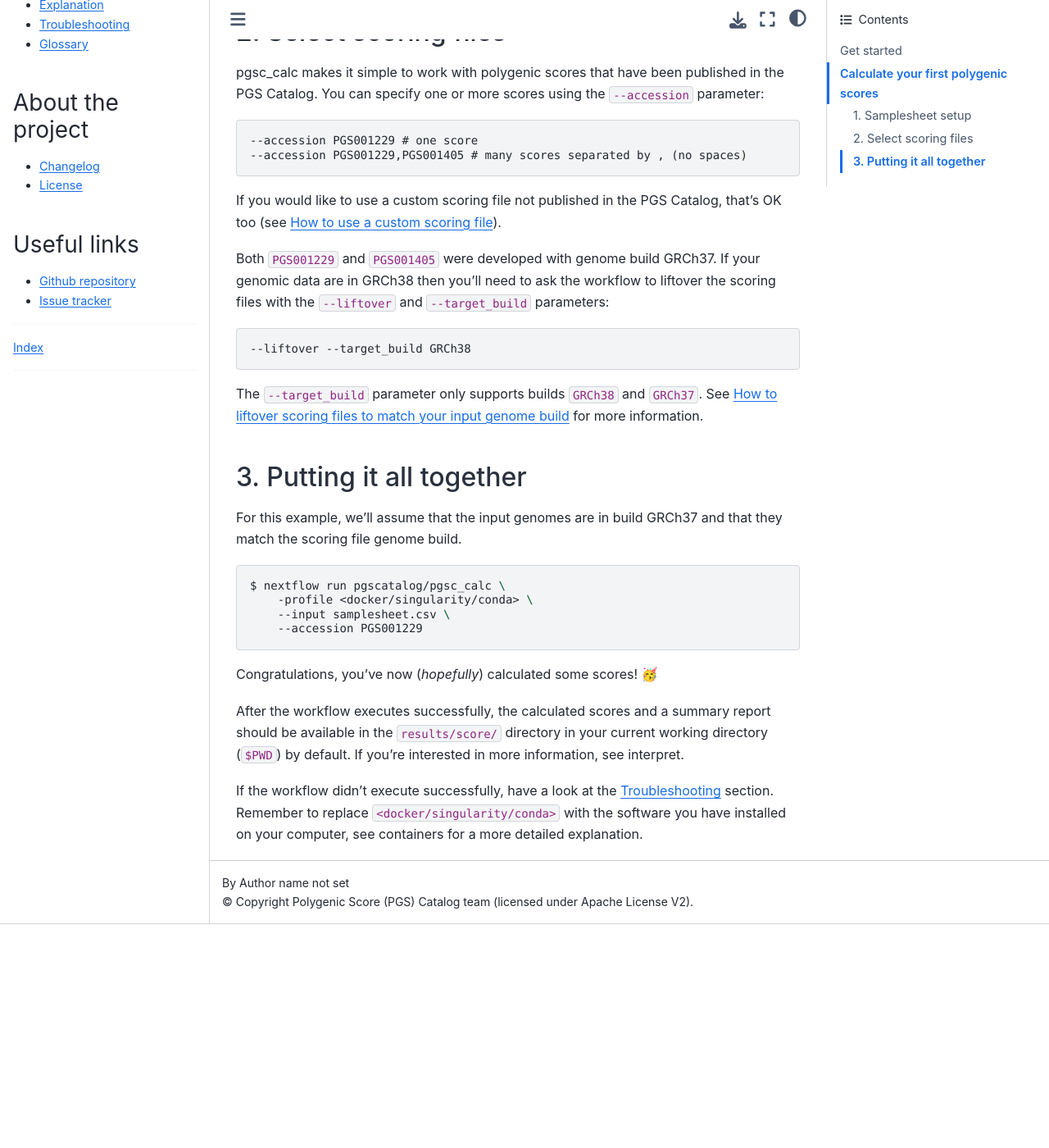
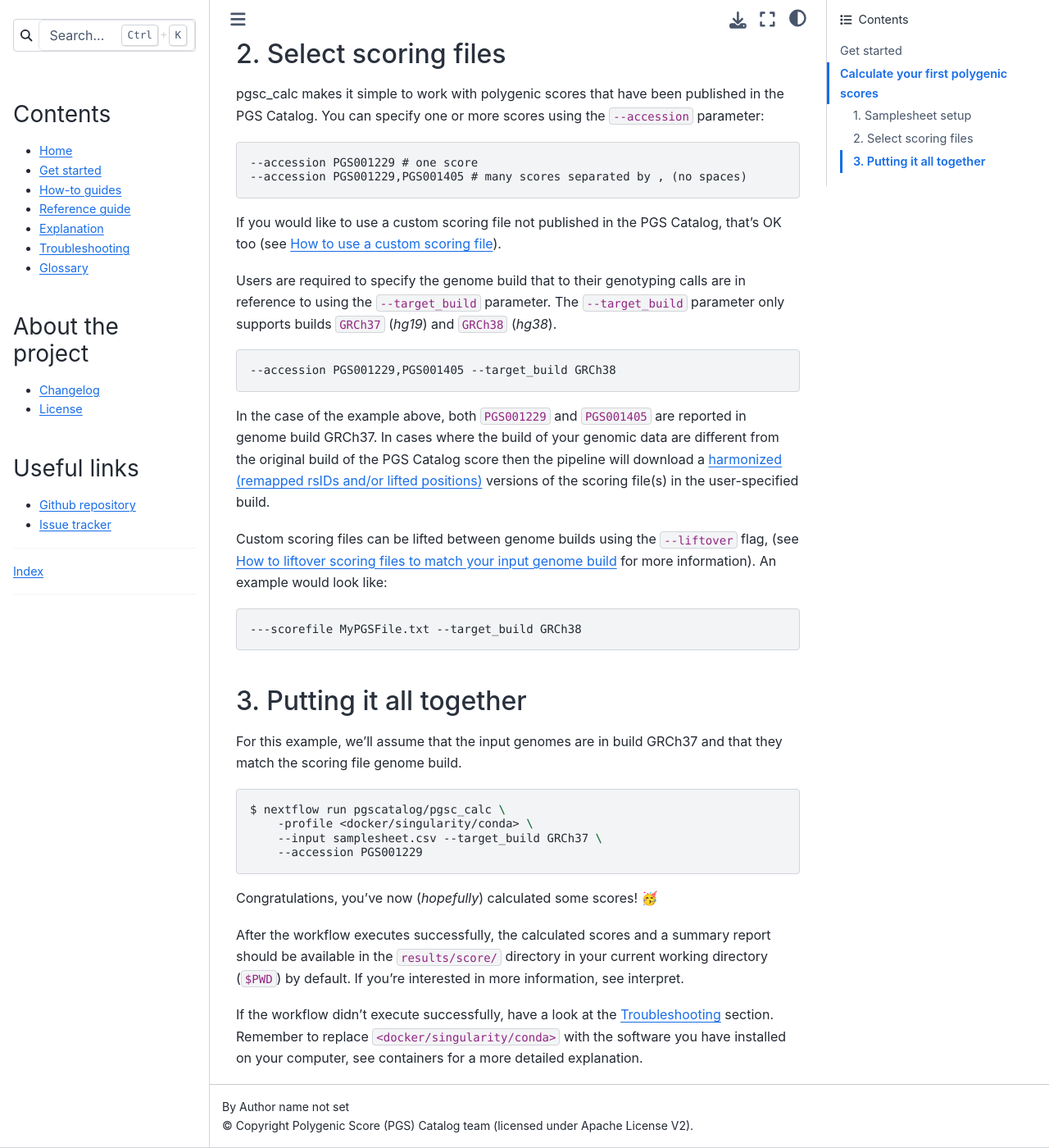
Before and after one commit to PGScatalog/pgsc_calc, a Sphinx documentation site: the page built from docs/getting-started.rst, in a window 1280 px wide and 1400 px high, scrolled down 2733 px. Shown: the whole window at 82% size. Built offline with Sphinx 7.4.7 and the Sphinx Book theme 1.1.4, drawn with Linux system fonts in a browser that asks for light colours; before the commit the page ends 3860 px from its top, so only the background shows below that; some of the changed text lies outside the part shown.

Commit message:
Getting started edits - Mentioned harmonized scoring files and liftover - ToDo: change sample column in samplesheet to be called dataset and update documentation to reflect that

```diff
--- a/docs/getting-started.rst
+++ b/docs/getting-started.rst
@@ -30,7 +30,8 @@
     ...
 
 And check if Docker, Singularity, or Anaconda are working by running the
-workflow with bundled test data:
+workflow with bundled test data and replacing ``<docker/singularity/conda>`` in the command below
+with the specific container manager you intend to use:
 
 .. code-block:: console
 
@@ -75,8 +76,8 @@
 
 If you've completed the installation process that means you've already
 calculated some polygenic scores |:heart_eyes:| However, these scores were
-calculated from boring synthetic data. Let's try calculating scores with your
-genomic data, which are probably sequenced from real people!
+calculated using synthetic data from a single chromosome. Let's try calculating scores
+with your genomic data, which are probably genotypes from real people!
 
 1. Samplesheet setup
 --------------------
@@ -178,16 +179,27 @@
 If you would like to use a custom scoring file not published in the PGS Catalog,
 that's OK too (see :ref:`calculate custom`).
 
-Both ``PGS001229`` and ``PGS001405`` were developed with genome build GRCh37. If
-your genomic data are in GRCh38 then you'll need to ask the workflow to liftover
-the scoring files with the ``--liftover`` and ``--target_build`` parameters:
+Users are required to specify the genome build that to their genotyping calls are in reference
+to using the ``--target_build`` parameter. The ``--target_build`` parameter only supports builds
+``GRCh37`` (*hg19*) and ``GRCh38`` (*hg38*).
 
 .. code-block:: console
 
-    --liftover --target_build GRCh38
+    --accession PGS001229,PGS001405 --target_build GRCh38
 
-The ``--target_build`` parameter only supports builds ``GRCh38`` and
-``GRCh37``. See :ref:`liftover` for more information.
+In the case of the example above, both ``PGS001229`` and ``PGS001405`` are reported in genome build GRCh37.
+In cases where the build of your genomic data are different from the original build of the PGS Catalog score
+then the pipeline will download a `harmonized (remapped rsIDs and/or lifted positions)`_  versions of the
+scoring file(s) in the user-specified build.
+
+Custom scoring files can be lifted between genome builds using the ``--liftover`` flag, (see :ref:`liftover`
+for more information). An example would look like:
+
+.. code-block:: console
+
+    ---scorefile MyPGSFile.txt --target_build GRCh38
+
+.. _harmonized (remapped rsIDs and/or lifted positions): https://www.pgscatalog.org/downloads/#dl_ftp_scoring_hm_pos
 
 3. Putting it all together
 --------------------------
@@ -199,7 +211,7 @@
 
     $ nextflow run pgscatalog/pgsc_calc \
         -profile <docker/singularity/conda> \
-        --input samplesheet.csv \
+        --input samplesheet.csv --target_build GRCh37 \
         --accession PGS001229
 
 Congratulations, you've now (`hopefully`) calculated some scores!
```
